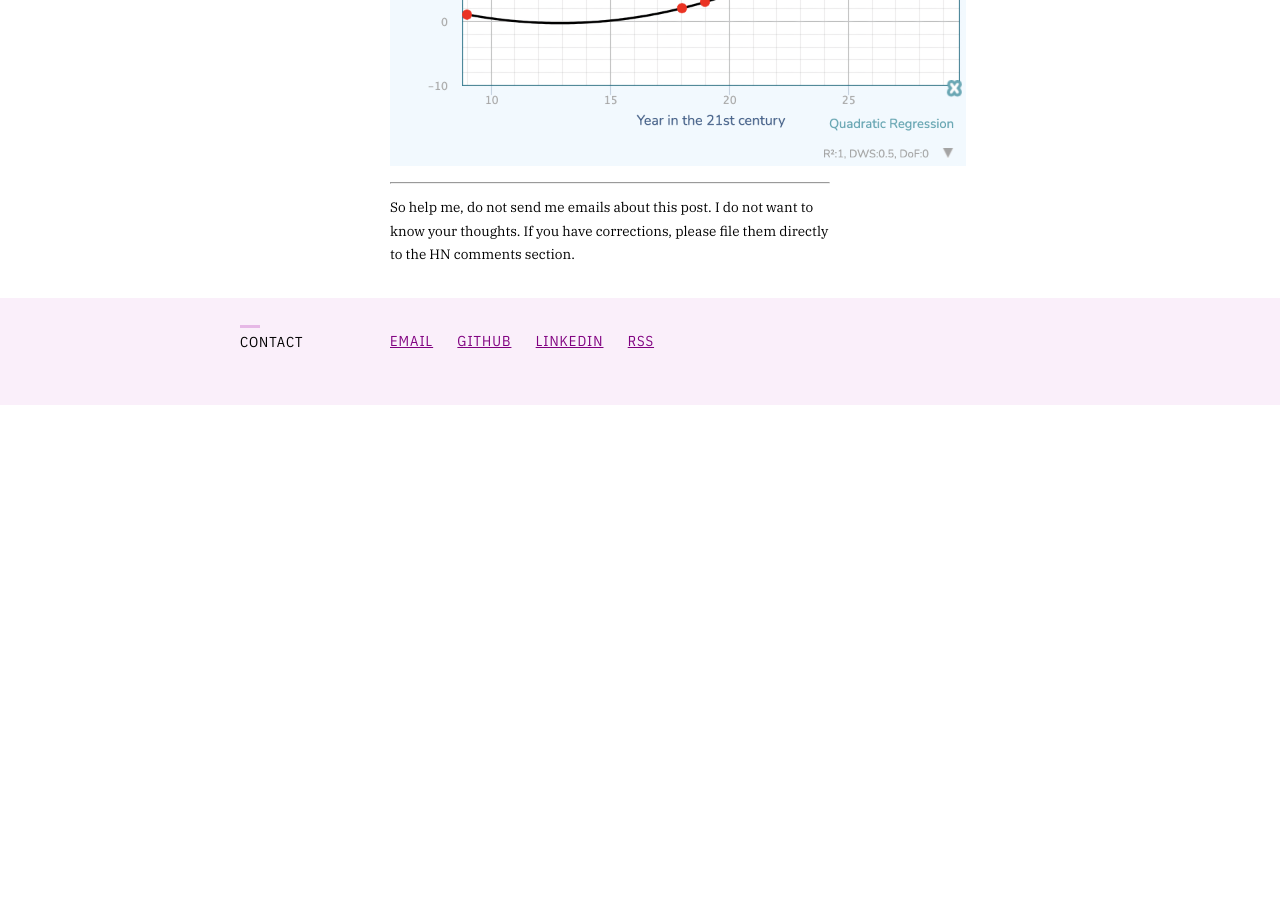
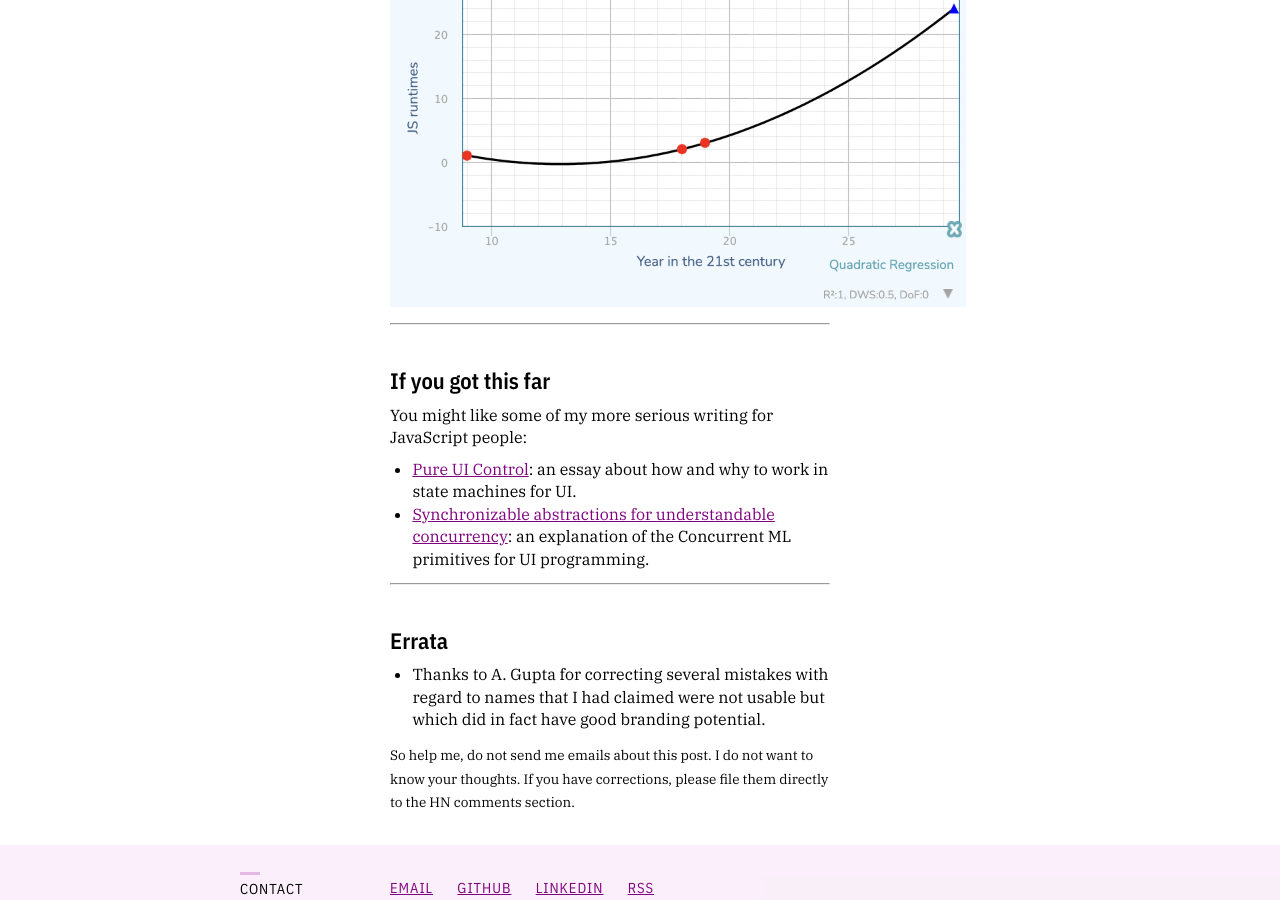
Before and after one commit to asolove/asolove.github.io, a Jekyll site: the page built from _posts/2024-03-13-javascript-runtimes.markdown, in a window 1280 px wide and 900 px high, scrolled down 2172 px. Built offline with Jekyll 4.4.1, drawn with Linux system fonts in a browser that asks for light colours; comment, search, counter and statistics services are not loaded; before the commit the page ends 2577 px from its top, so only the background shows below that; some of the changed text lies outside the part shown.

Commit message:
JS runtimes: fix several mistakes about actually-good names. Add related links.

```diff
--- a/_posts/2024-03-13-javascript-runtimes.markdown
+++ b/_posts/2024-03-13-javascript-runtimes.markdown
@@ -35,6 +35,9 @@ That leaves us with 20 available permutations. Many of them would make quite poo
 | nedo | Pronounce it "Neato!"                                                                                                                     |
 | edno | Pronounce it "Edna" and make this a Simpsons reference to Edna Krabappel and you've got a string brand and a cease-and-desist opportunity |     |
 | doen | Pronounce it "Doin'"                                                                                                                      |
+| edon | As in "Garden of": a fresh perspective where no evil exists (get rid of casts)                                                            |
+| oned | 1d, as in, one-dimensional. A JavaScript-to-wasm runtime where 1d is a joke on linear memory                                              |
+| neod | A daemon runner for elite hackers who are trying to find out the truth about the matrix                                                   |
 
 **Hard-to-use names**
 
@@ -77,4 +77,17 @@ To see that we can expect all 24 permutations to be claimed by 2029:
 
 ---
 
+## If you got this far
+
+You might like some of my more serious writing for JavaScript people:
+
+- [Pure UI Control](https://asolove.medium.com/pure-ui-control-ac8d1be97a8d): an essay about how and why to work in state machines for UI.
+- [Synchronizable abstractions for understandable concurrency](https://asolove.medium.com/synchronizable-abstractions-for-understandable-concurrency-64ae57cd61d1): an explanation of the Concurrent ML primitives for UI programming.
+
+---
+
+## Errata
+
+- Thanks to A. Gupta for correcting several mistakes with regard to names that I had claimed were not usable but which did in fact have good branding potential.
+
 <small>So help me, do not send me emails about this post. I do not want to know your thoughts. If you have corrections, please file them directly to the HN comments section.</small>
```
Also changed, not shown: other parts of _posts/2024-03-13-javascript-runtimes.markdown (+0 -3 lines).
